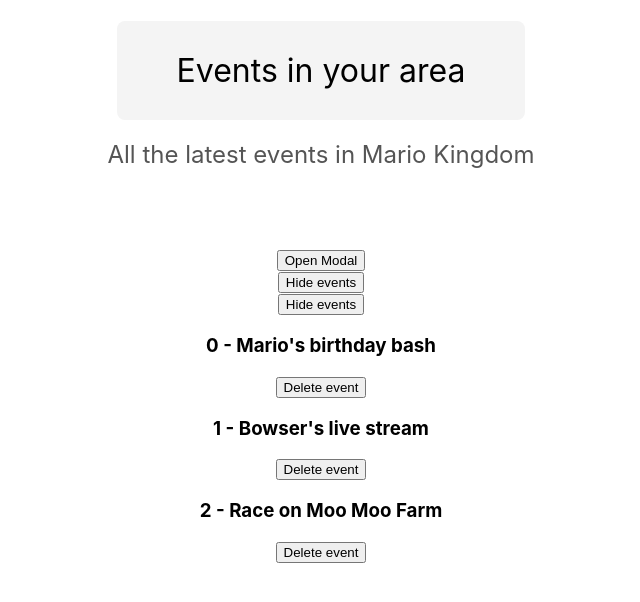
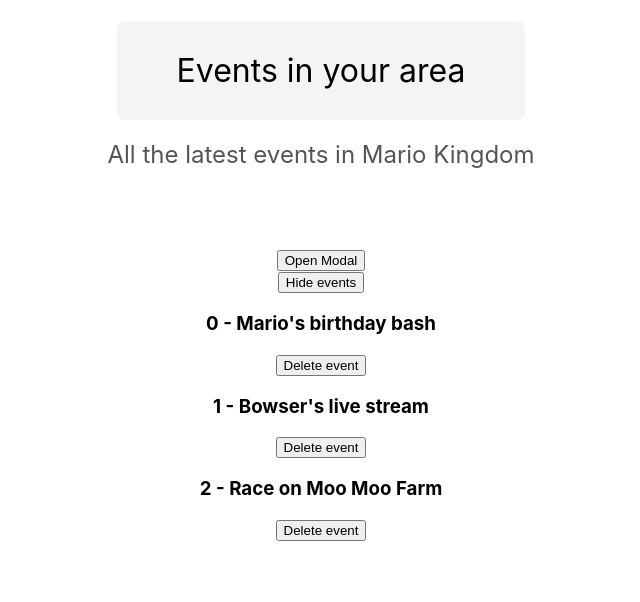
Before and after one commit to annoyingmouse/build-web-apps-with-react-firebase, a React (Create React App) app: page / in a window 1280 px wide. Shown: the top 602 px of the page, without its empty margins (319-959 px from the left). Built offline with nearby package versions, Linux system fonts and the light colour scheme.

Commit message:
ready to move on

```diff
--- a/src/App.js
+++ b/src/App.js
@@ -1,5 +1,5 @@
 import './assets/style/App.scss';
-import React, { useState } from 'react';
+import { useState } from 'react';
 import Title from './components/Title/Title';
 import Modal from './components/Modal/Modal';
 import EventList from './components/EventList/EventList';
@@ -24,8 +24,6 @@ function App() {
 
   const handleClose = () => setShowModal(false)
 
-  const handleOpen = () => setShowModal(true)
-
   const subtitle = "All the latest events in Mario Kingdom"
 
   return (
@@ -33,8 +31,6 @@ function App() {
       <Title title="Events in your area"
              subtitle={subtitle}/>
       <div>
-        {/* <button type="button"
-                onClick={handleOpen}>Open Modal</button> */}
         <button type="button"
                 onClick={() => setShowModal(true)}>Open Modal</button>
       </div>
@@ -42,20 +38,8 @@ function App() {
         <button type="button"
                 onClick={() => setShowEvents(!showEvents)}>{showEvents ? 'Hide' : 'Show'} events</button>
       </div>
-      {showEvents && (
-        <div>
-          <button type="button"
-                  onClick={() => setShowEvents(false)}>Hide events</button>
-        </div>
-      )}
-      {!showEvents && (
-        <div>
-          <button type="button"
-                  onClick={() => setShowEvents(true)}>Show events</button>
-        </div>
-      )}
-      {showEvents && <EventList events={events}
-                                handleClick={handleClick}/>}
+      {showEvents && (<EventList events={events}
+                                 handleClick={handleClick}/>)}
       {showModal && (<Modal handleClose={handleClose}>
         <h2>10% Off Coupon Code!!</h2>
         <p>Use the code NINJA10 at the checkout</p>
```
